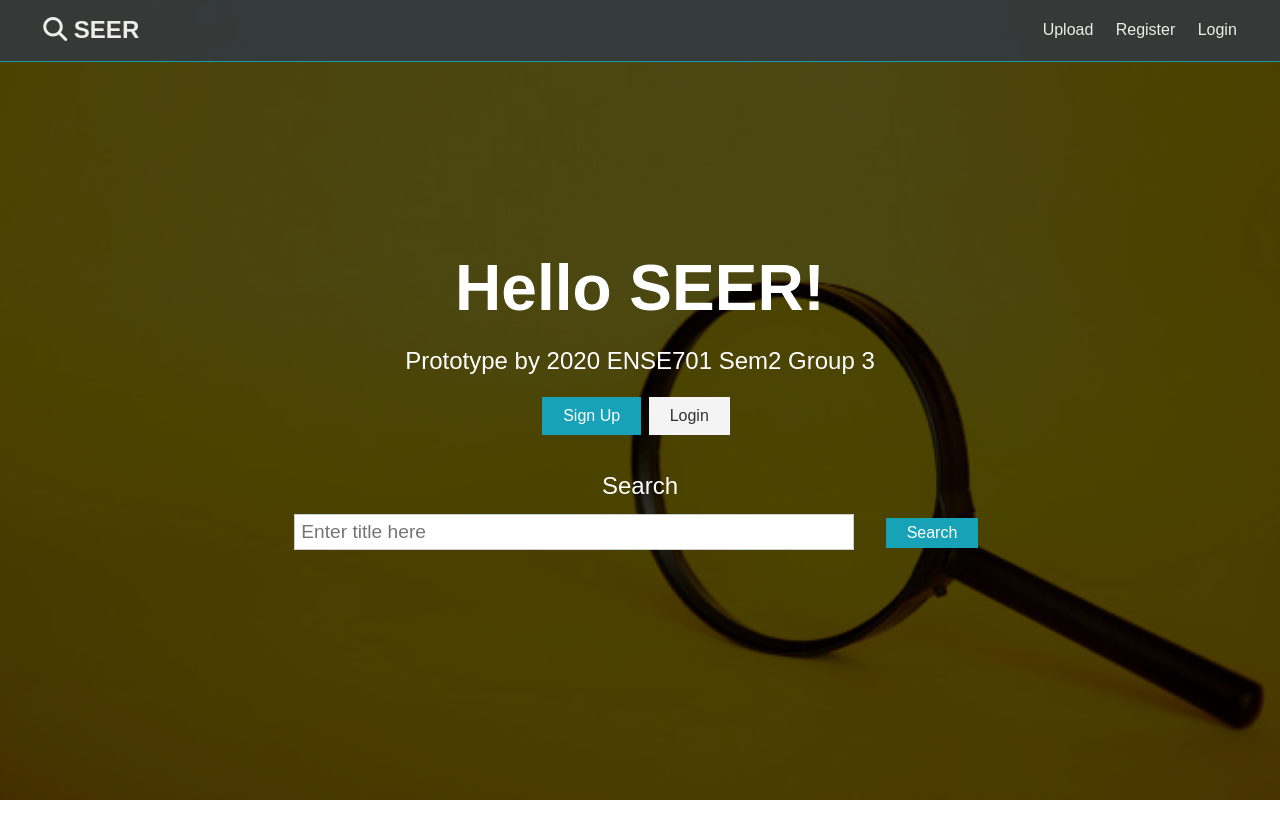
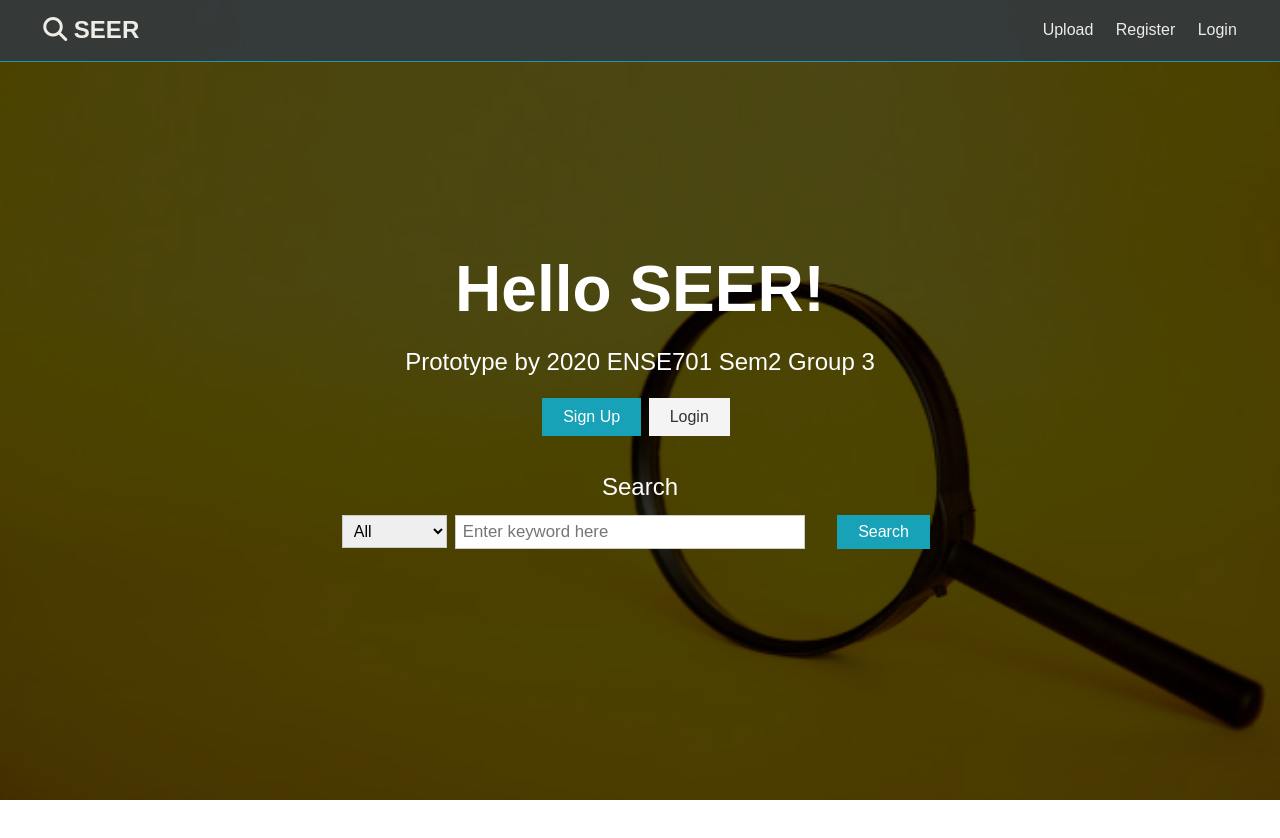
Before and after one commit to kykim102/ENSE701-prototype, a React (Create React App) app in the folder client/: page / in a window 1280 px wide. Shown: the top 838 px of the page. Built offline with nearby package versions, Linux system fonts and the light colour scheme.

Commit message:
Search Function Modification
Search function can now use option to search in specific field

```diff
--- a/client/src/App.css
+++ b/client/src/App.css
@@ -264,8 +264,28 @@ img {
   border: 1px solid #ccc;
 }
 
+.searchForm input[type="keyWord"] {
+  display: inline;
+  width: 50%;
+  padding: 0.4rem;
+  margin-right: 2rem;
+  font-size: 1.05rem;
+  border: 1px solid #ccc;
+}
+
+.searchForm select[type="textType"] {
+  display: inline;
+  width: 15%;
+  padding: 0.4rem;
+  margin-right: 0.5rem;
+  font-size: 1rem;
+  border: 0.1px solid #ccc;
+}
+
 .searchForm input[type="submit"] {
   display: inline;
+  padding-top: 0.5rem;
+  padding-bottom: 0.5rem;
 }
 
 .form input[type="text"],
--- a/client/src/components/layout/Landing.js
+++ b/client/src/components/layout/Landing.js
@@ -6,15 +6,13 @@ import { Link } from "react-router-dom";
 
 const Landing = () => {
   const [formData, setFormData] = useState({
-    author: "",
-    title: "",
-    journal: "",
-    year: "",
+    keyWord: "",
+    textType: "",
   });
 
   let [responseData, setResponseData] = React.useState("");
 
-  const { title } = formData;
+  const { keyWord, textType } = formData;
 
   // Method handling the input data in the text field
   const onChange = (e) =>
@@ -23,16 +21,15 @@ const Landing = () => {
   const onSubmit = async (e) => {
     e.preventDefault();
 
+    console.log(formData.textType);
+
     // Keyword field to send data to the router
     const payload = {
-      author: "",
-      title: formData.title,
-      journal: "",
-      year: "",
+      keyWord: formData.keyWord,
     };
 
     axios({
-      url: "/api/posts/get",
+      url: `/api/posts/get/${formData.textType}`,
       method: "GET",
       params: payload,
     })
@@ -47,22 +44,6 @@ const Landing = () => {
         console.log("Internal server error");
       });
   };
-
-  // Search Function that did not work to display all info
-  // const displaySearch = (responseData) => {
-  //     return (
-  //       <div className='card'>
-  //         <div className='card-header'>{responseData[0].title}</div>
-  //         <div className='card-main'>
-  //           <div className='main-description'>{responseData[0].author}</div>
-  //           <div className='main-description'>{responseData[0].journal}</div>
-  //           <div className='main-description'>{responseData[0].year}</div>
-  //         </div>
-  //       </div>
-  //     )
-  // };
-  // Below line need to be in Fragment to show data.
-  // {responseData ? displaySearch(responseData) : undefined}
 
   return (
     <section className='landing'>
@@ -81,22 +62,22 @@ const Landing = () => {
             <p className='searchHead'> Search </p>
             <form className='searchForm' onSubmit={(e) => onSubmit(e)}>
               <div className='form-group'>
-                {/* <select type='textType' name='textType' value={textType} onChange={(e) => onChange(e)}>
-                <option value=" "> </option>
+                <select type='textType' name='textType' value={textType} onChange={(e) => onChange(e)}>
+                  <option value=" ">All</option>
                   <option value="title">Title</option>
                   <option value="author">Author</option>
                   <option value="year">Year</option>
-                <option value="source">Source</option>
+                  {/* <option value="source">Source</option>
                   <option value="DOI">DOI</option>
                   <option value="number">Number</option>
                   <option value="volume">Volume</option>
-                <option value="pageNumbers">Page Numbers</option>
-              </select> */}
+                  <option value="pageNumbers">Page Numbers</option> */}
+                </select>
                 <input
-                  type='title'
-                  placeholder='Enter title here'
-                  name='title'
-                  value={title}
+                  type='keyWord'
+                  placeholder='Enter keyword here'
+                  name='keyWord'
+                  value={keyWord}
                   onChange={(e) => onChange(e)}
                 />
                 <input
```
Also changed, not shown: 1 other file (tests, documents, lock files or other folders). Lines whose indentation alone changed are shown as unchanged.
